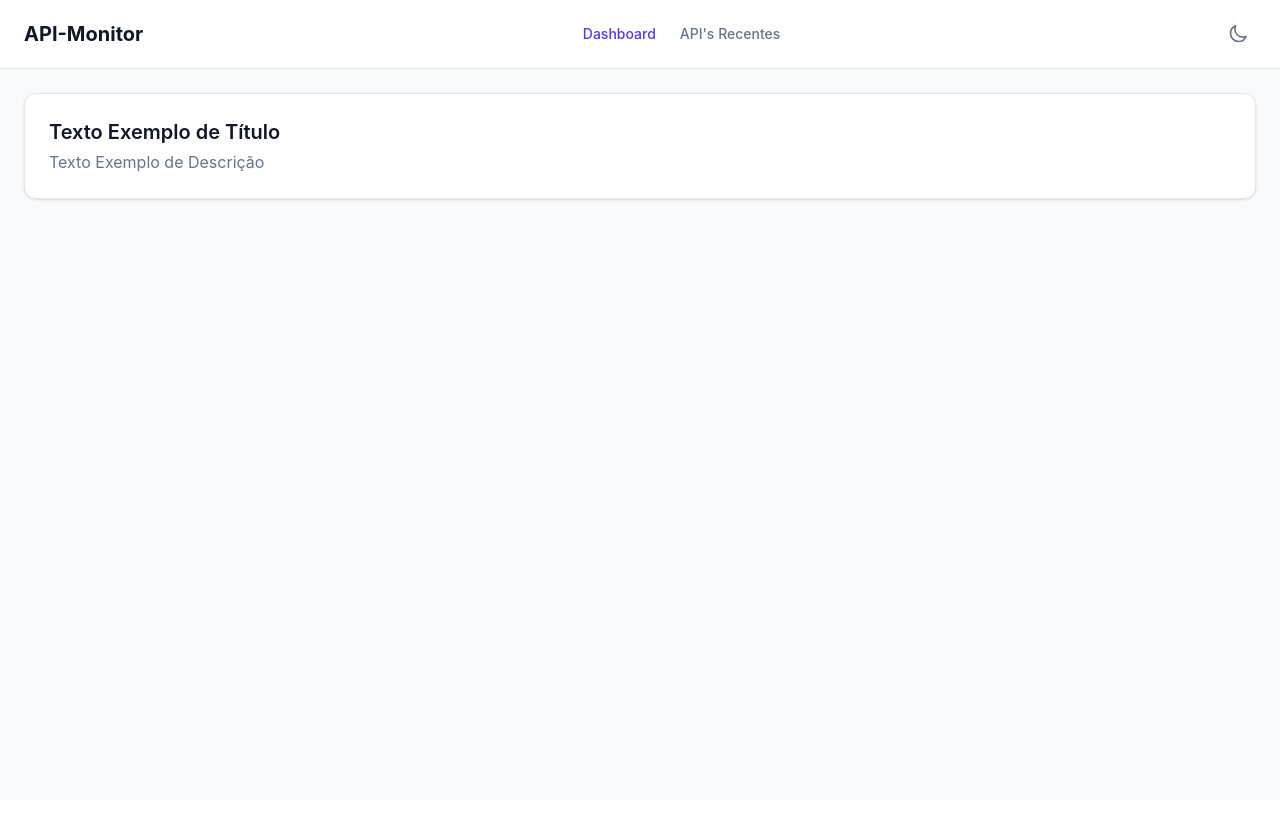
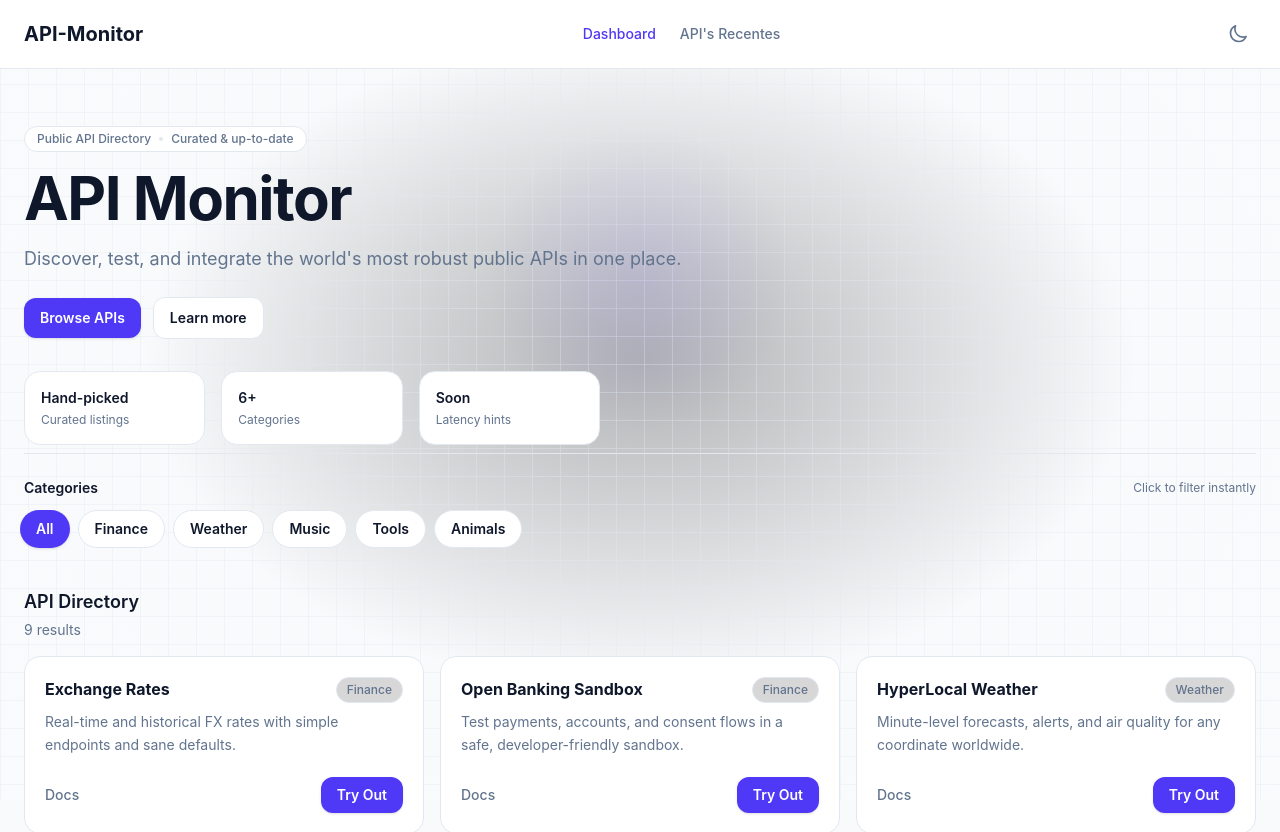
Before and after one commit to marcosalbuquerque/API-Monitor, a React app in the folder frontend/: page / in a window 1280 px wide. Shown: the top 832 px of the page. Before the commit the page ends 800 px from the top, so only its background shows below. Built offline with nearby package versions, Linux system fonts and the light colour scheme; the HTML template or start-up script is replaced by a standard one.

Commit message:
feat: Update App.jsx

```diff
--- a/frontend/src/App.jsx
+++ b/frontend/src/App.jsx
@@ -1,35 +1,7 @@
-import { useEffect, useState } from 'react';
-import Header from './components/Header'
+import Home from './pages/Home';
 
-function App() {
-  const [darkMode, setDarkMode] = useState(() => {
-    const savedTheme = localStorage.getItem('theme');
-    return savedTheme === 'dark';
-  } )
-
-  useEffect(() => {
-    const root = window.document.documentElement;
-    if (darkMode) {
-      root.classList.add('dark')
-      localStorage.setItem('theme', 'dark')
-    } else {
-      root.classList.remove('dark')
-      localStorage.setItem('theme', 'light')
-    }
-  }, [darkMode])
-
-return (
-    <div className="min-h-screen bg-main-background text-main-text transition-colors duration-200">
-      <Header darkMode={darkMode} setDarkMode={setDarkMode} />
-
-      <main className="mx-auto max-w-7xl p-6">
-        <div className="bg-card-background border border-border p-6 rounded-xl shadow-sm">
-          <h2 className="text-xl font-semibold">Texto Exemplo de Título</h2>
-          <p className="text-secondary-text mt-1"> Texto Exemplo de Descrição </p>
-        </div>
-      </main>
-    </div>
-  );
+export default function App() {
+  return (
+      <Home />
+    );
 }
-
-export default App
```
